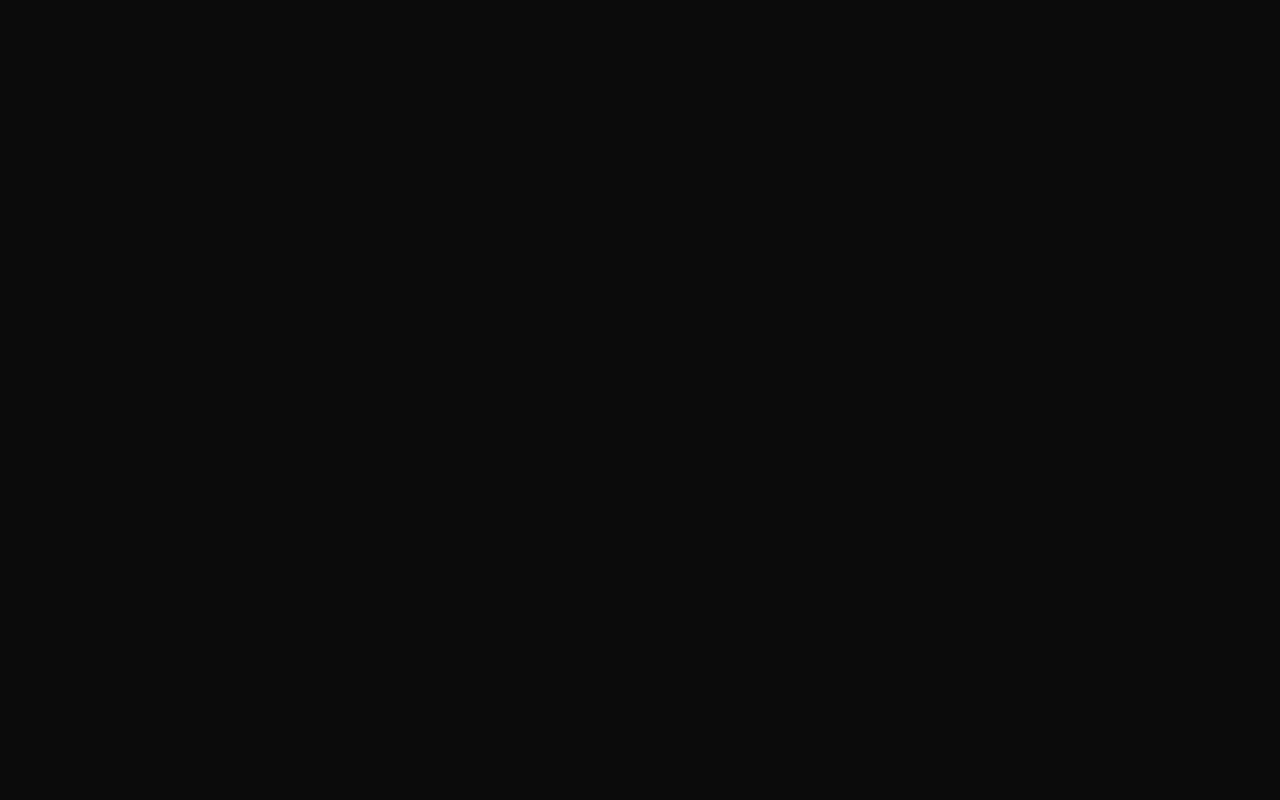
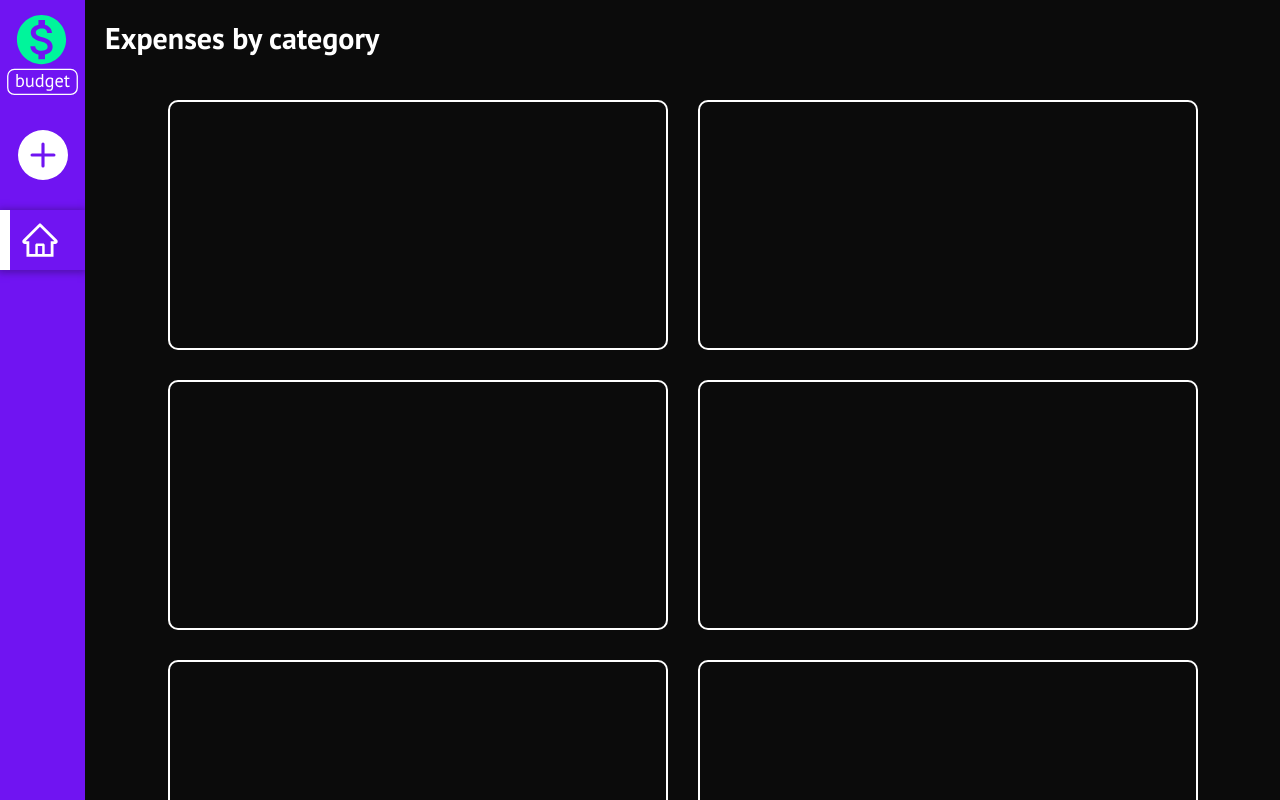
Before and after one commit to ingridyr/simple-budget, a React (Create React App) app in the folder simple-budget/: page /dashboard in a window 1280 px wide. Shown: the top 800 px of the page. Built offline with nearby package versions, Linux system fonts and the light colour scheme.

Commit message:
update: dashboard and SideMenu

```diff
--- /dev/null
+++ b/simple-budget/src/components/SideMenu/index.tsx
@@ -0,0 +1,38 @@
+import { Box, Flex, Image } from "@chakra-ui/react";
+import logo from "../../assets/LogoSm.svg";
+import { BsPlusCircleFill } from "react-icons/bs";
+import { AiOutlineHome } from "react-icons/ai";
+
+export const SideMenu = ({ isSelected }: any) => {
+  return (
+    <Flex
+      flexDirection="column"
+      minWidth="85px"
+      bgColor="purple.500"
+      h="200vh"
+      justifyContent="flex-start"
+      alignItems="center"
+      gap="30px"
+      boxSizing="border-box"
+      overflow='hidden'
+    >
+      <Image src={logo} alt="logo" p="5px 5px" w="90px" h="90px" marginTop="10px"/>
+      <BsPlusCircleFill size={50} color="white.0" />
+      {isSelected && (
+        <>
+          <Flex
+            boxShadow="0px 1px 7px 2px #5210AF"
+            w="100%"
+            h="60px"
+            alignItems="center"
+            justifyContent="flex"
+            gap="10px"
+          >
+            <Box w="10px" h="100%" bgColor="white.0" alignSelf="flex-start" />
+            <AiOutlineHome size={40} color="white.0" />
+          </Flex>
+        </>
+      )}
+    </Flex>
+  );
+};
--- /dev/null
+++ b/simple-budget/src/pages/Dashboard/index.tsx
@@ -0,0 +1,34 @@
+import { Box, Flex, Heading } from "@chakra-ui/react";
+import { SideMenu } from "../../components/SideMenu";
+
+export const Dashboard = () => {
+  return (
+    <Flex justifyContent="center" alignItems="flex-start">
+      <SideMenu isSelected={true} />
+      <Flex flexDirection="column" justifyContent="center" alignItems="center">
+        <Heading alignSelf="flex-start" h="50px" m="20px" size="lg">
+          Expenses by category
+        </Heading>
+        <Flex
+          gap="30px"
+          flexWrap="wrap"
+          alignItems="center"
+          justifyContent="center"
+          w="90%"
+          h="70%"
+          alignContent="flex-start"
+          m="10px"
+        >
+          {[1, 2, 3, 4, 5, 6, 7, 8].map((_) => (
+            <Box
+              border="2px solid white"
+              w="500px"
+              h="250px"
+              borderRadius="10px"
+            />
+          ))}
+        </Flex>
+      </Flex>
+    </Flex>
+  );
+};
--- a/simple-budget/src/routes/index.tsx
+++ b/simple-budget/src/routes/index.tsx
@@ -1,6 +1,7 @@
 import { Switch, Route } from "react-router-dom";
-import { Signup } from "../pages/Signup/index";
-import { Login } from "../pages/Login/index";
+import {Signup} from "../pages/Signup/index"
+import {Login} from "../pages/Login/index"
+import { Dashboard } from "../pages/Dashboard";
 
 export const Routes = () => {
   return (
@@ -8,6 +9,7 @@ export const Routes = () => {
       {/* <Route exact path="/" component={} /> */}
       <Route path="/signup" component={Signup} />
       <Route path="/login" component={Login} />
+      <Route path="/dashboard" component={Dashboard} />
     </Switch>
   );
 };
```
Also changed, not shown: simple-budget/src/assets/LogoSm.svg (added).
